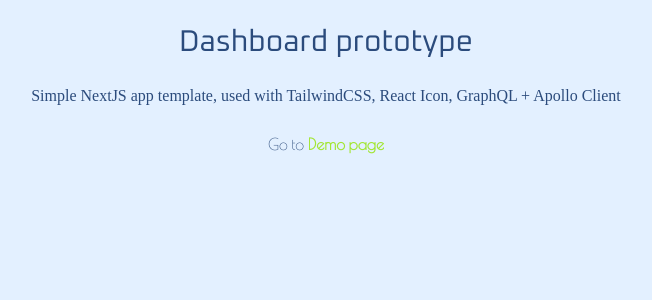
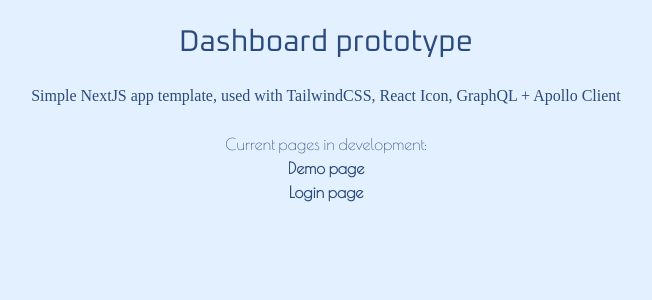
Before and after one commit to leopoldtran8899/dashboard-prototype, a Next.js app: page / in a window 1280 px wide. Shown: the top 300 px of the page, without its empty margins (314-966 px from the left). Built offline with nearby package versions, Linux system fonts and the light colour scheme; a web font is replaced by a local one.

Commit message:
change image location

```diff
--- a/next.config.js
+++ b/next.config.js
@@ -3,7 +3,7 @@
   reactStrictMode: true,
   swcMinify: true,
   images: {
-    // domains: ['raw.githubusercontent.com'],
+    domains: ['raw.githubusercontent.com'],
     unoptimized: true,
   },
 }
--- a/pages/index.js
+++ b/pages/index.js
@@ -1,23 +1,42 @@
-import Head from 'next/head'
-import Link from 'next/link'
+import Head from 'next/head';
+import Link from 'next/link';
 
 export default function Home() {
   return (
     <div>
       <Head>
         <title>Dashboard prototype</title>
-        <link rel="icon" href="/favicon.ico" />
+        <link rel='icon' href='/favicon.ico' />
       </Head>
 
       <main className='p-6 width-full'>
         <h1 className='text-3xl text-center font-title'>Dashboard prototype</h1>
-        <br/>
-        <div className='text-center font-subtitle'>Simple NextJS app template, used with TailwindCSS, React Icon, GraphQL + Apollo Client</div>
-        <br/>
+        <br />
+        <div className='text-center font-subtitle'>
+          Simple NextJS app template, used with TailwindCSS, React Icon, GraphQL
+          + Apollo Client
+        </div>
+        <br />
         <div className='text-center'>
-          Go to <Link href={'/demo'} className='font-semibold text-lime-400 hover:text-lime-200'>Demo page</Link>
+          Current pages in development:
+          <div>
+            <Link
+              href={'/demo'}
+              className='font-semibold text-darkColor-500 dark:text-lightColor-500 hover:text-darkColor-300 dark:hover:text-lightColor-300'
+            >
+              Demo page
+            </Link>
+          </div>
+          <div>
+            <Link
+              href={'/login'}
+              className='font-semibold text-darkColor-500 dark:text-lightColor-500 hover:text-darkColor-300 dark:hover:text-lightColor-300'
+            >
+              Login page
+            </Link>
+          </div>
         </div>
       </main>
     </div>
-  )
+  );
 }
--- a/tailwind.config.js
+++ b/tailwind.config.js
@@ -10,7 +10,7 @@
   theme: {
     extend: {
       backgroundImage: {
-        'bgLogin': "url('/login-bg.svg')"
+        'bgLogin': "url('https://raw.githubusercontent.com/leopoldtran8899/dashboard-prototype/main/public/login-bg.svg')"
       },
       fontFamily: {
         body: ['Poiret One'],
```
